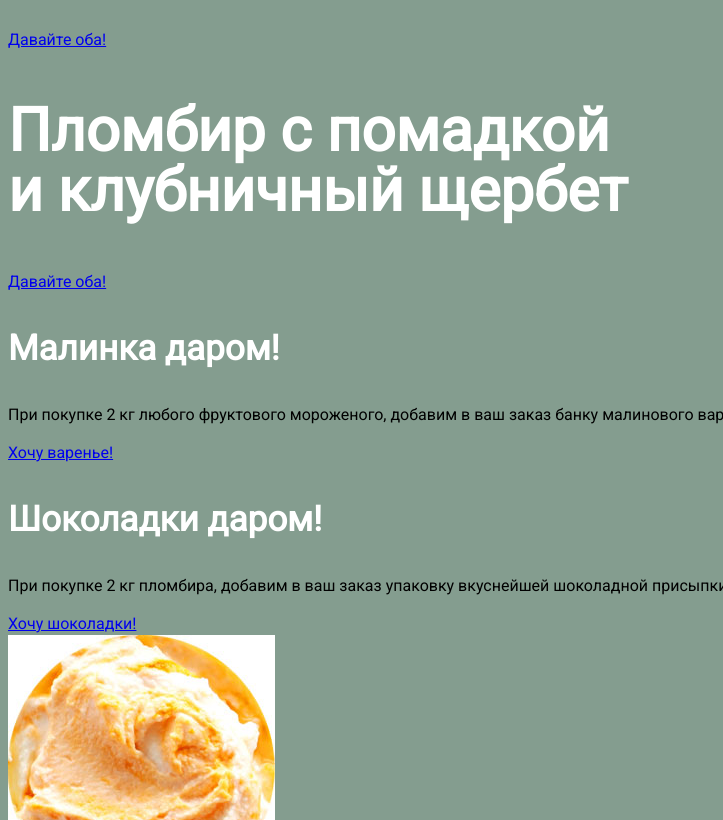
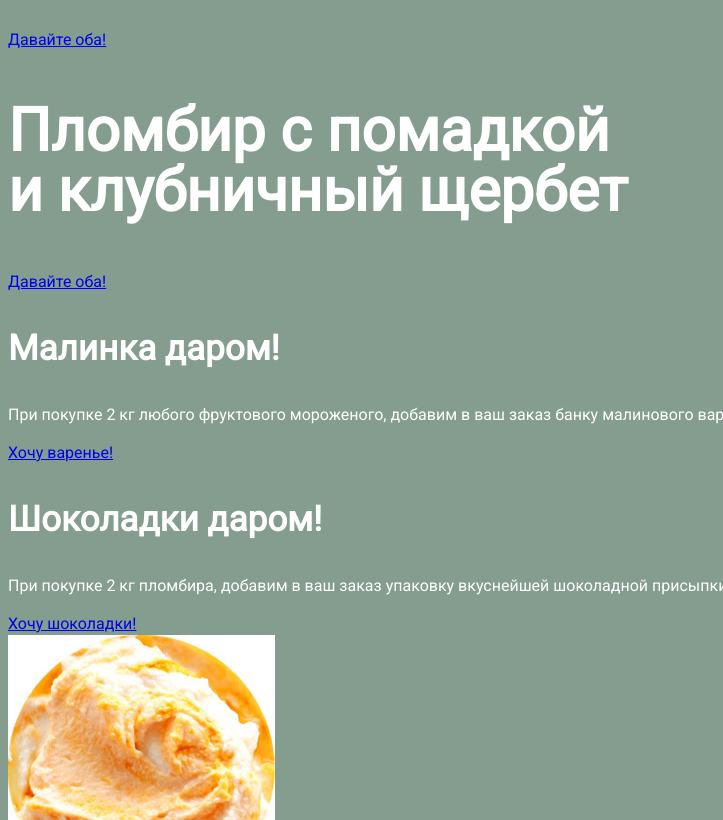
Before and after one commit to fcsm82/406527-gllacy, a plain HTML site: page index.html in a window 1280 px wide. Shown: the part 604-1424 px from the top of the page, without its empty margins (0-723 px from the left). Drawn offline with Linux system fonts and the light colour scheme.

Commit message:
1. Добавлен безопасный шрифт 2. Исправлен логотип 3. Исправлены цвета шрифтов

```diff
--- a/css/style.css
+++ b/css/style.css
@@ -1,8 +1,8 @@
 body {
-  font-family: 'Roboto', sans-serif;
+  font-family: 'Roboto', 'Arial', sans-serif;
   font-size: 16px;
   line-height: 22px;
-  color: ffffff;
+  color: #ffffff;
   font-weight: 400;
   background-color: #849d8f;
 }
@@ -10,7 +10,6 @@ body {
 .slider-item h2  {
   font-size: 60px;
   line-height: 60px;
-  color: #ffffff;
   font-weight: 700;
 }
 
@@ -18,7 +17,6 @@ body {
 .content h1 {
   font-size: 35px;
   line-height: 41px;
-  color: #ffffff;
   font-weight: 700;
 }
 
```
